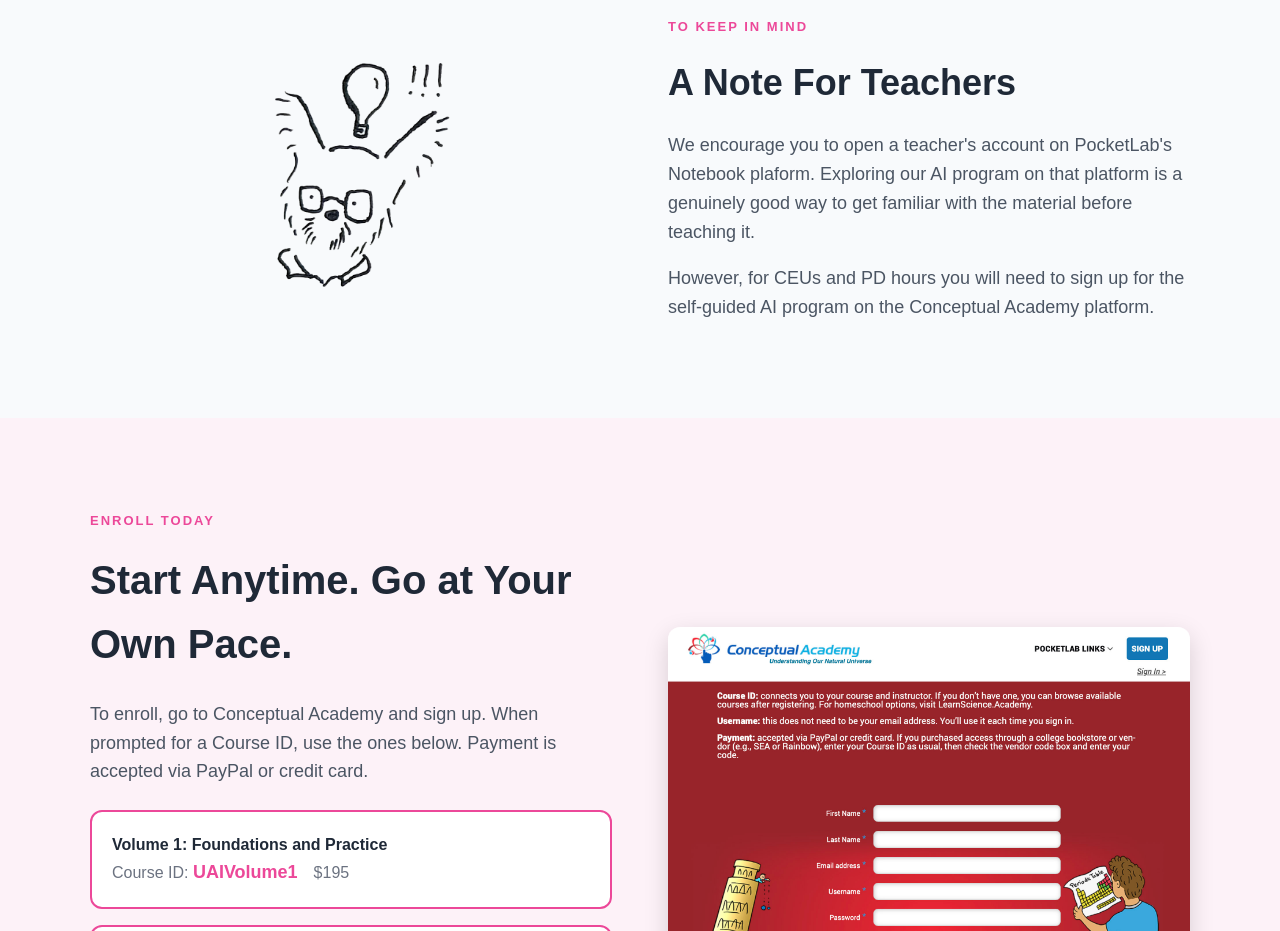
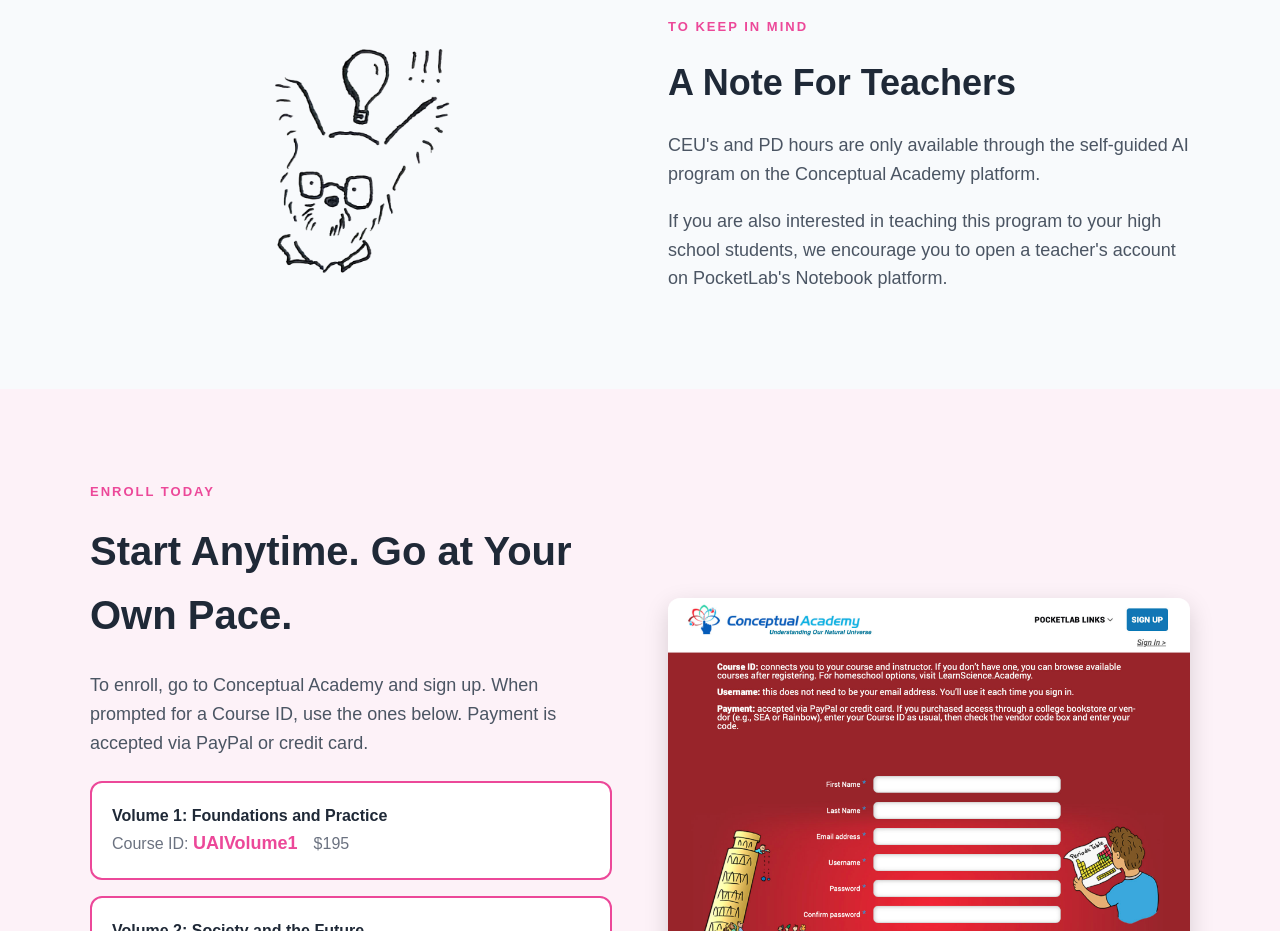
Before and after one commit to Suchocki88/UnderstandingAI.ai, a Next.js app: page /academy in a window 1280 px wide. Shown: the part 3840-4771 px from the top of the page. Built offline with nearby package versions, Linux system fonts and the light colour scheme.

Commit message:
Update teacher account information and program details

```diff
--- a/app/academy/page.tsx
+++ b/app/academy/page.tsx
@@ -259,10 +259,10 @@ export default function Page() {
             </p>
             <h2 style={{ fontSize: 36, margin: "0 0 20px" }}>A Note For Teachers</h2>
             <p style={{ fontSize: 18, color: "#4b5563", marginBottom: 16 }}>
-              We encourage you to open a teacher's account on PocketLab's Notebook plaform. Exploring our AI program on that platform is a genuinely good way to get familiar with the material before teaching it.
+              CEU's and PD hours are only available through the self-guided AI program on the Conceptual Academy platform.
             </p>
             <p style={{ fontSize: 18, color: "#4b5563", marginBottom: 16 }}>
-              However, for CEUs and PD hours you will need to sign up for the self-guided AI program on the Conceptual Academy platform.
+              If you are also interested in teaching this program to your high school students, we encourage you to open a teacher's account on PocketLab's Notebook platform.
             </p>
           </div>
         </div>
```
